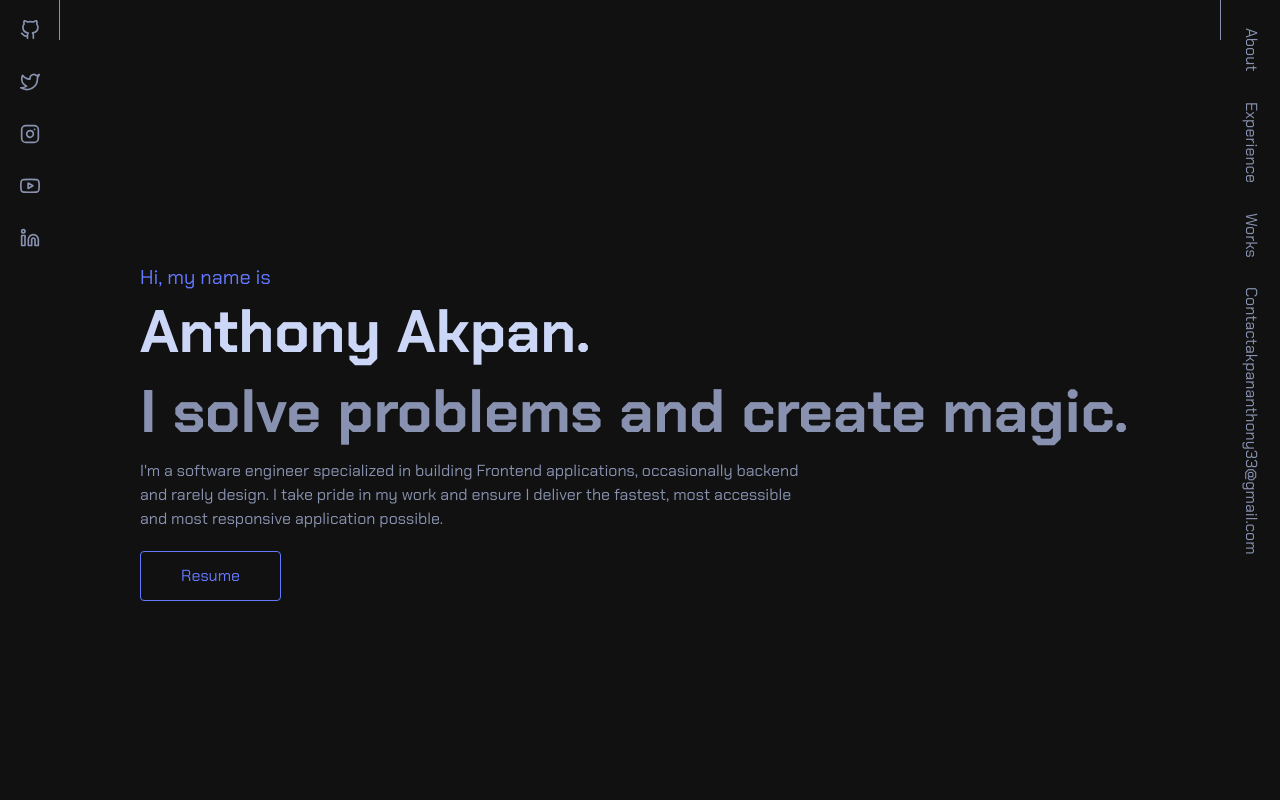
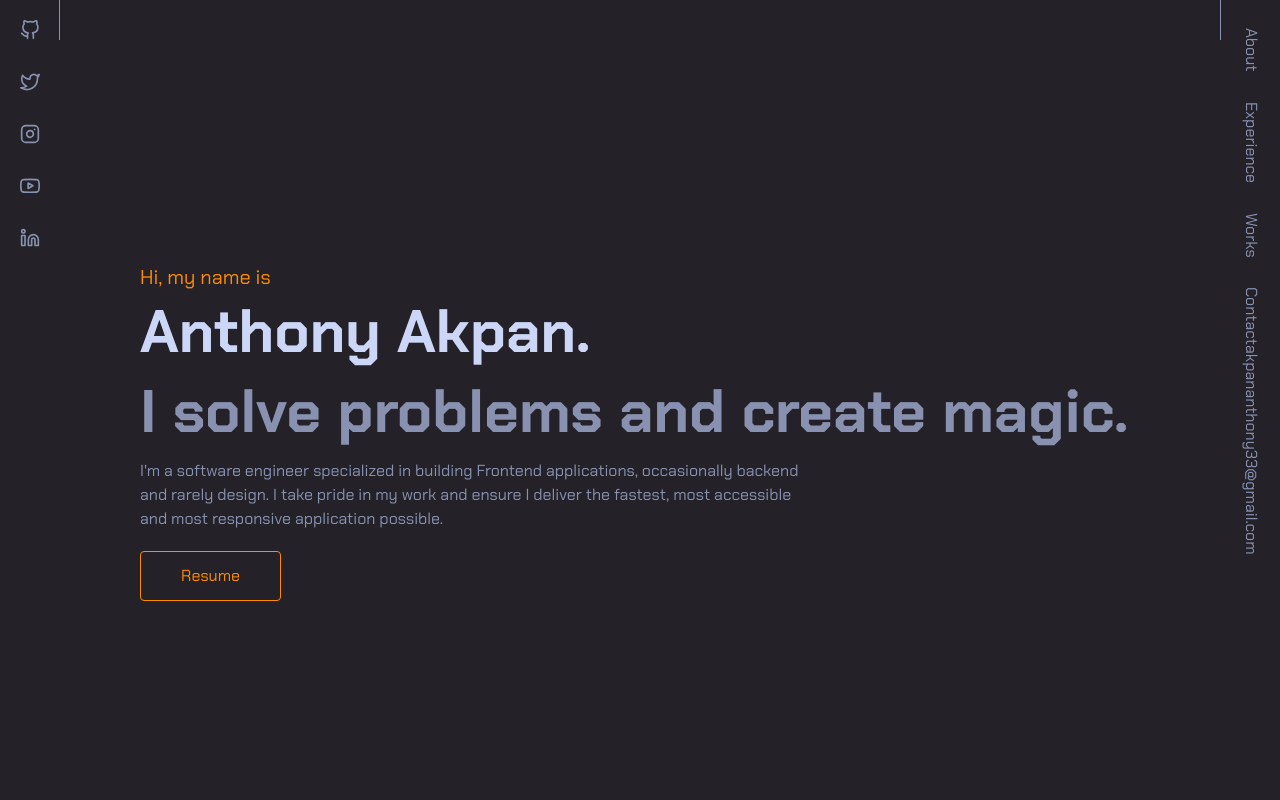
Before and after one commit to kromate/v5, a Vue app: page / in a window 1280 px wide. Shown: the top 800 px of the page. Built offline with nearby package versions, Linux system fonts and the light colour scheme.

Commit message:
color update

```diff
--- a/src/assets/styles/variables.scss
+++ b/src/assets/styles/variables.scss
@@ -1,10 +1,10 @@
 :root {
     --fz-heading: 32px;
     --white: #ccd6f6;
-    --purple: #6479ff;
+    --purple: darkorange;
     --badge: #2f293ae8;
     --secondary: #8892b0;
-    --primary: #111111;
+    --primary: #242128;
     --light_purple: #545d9778;
     --fz-xxs: 12px;
     --fz-xs: 13px;
```
